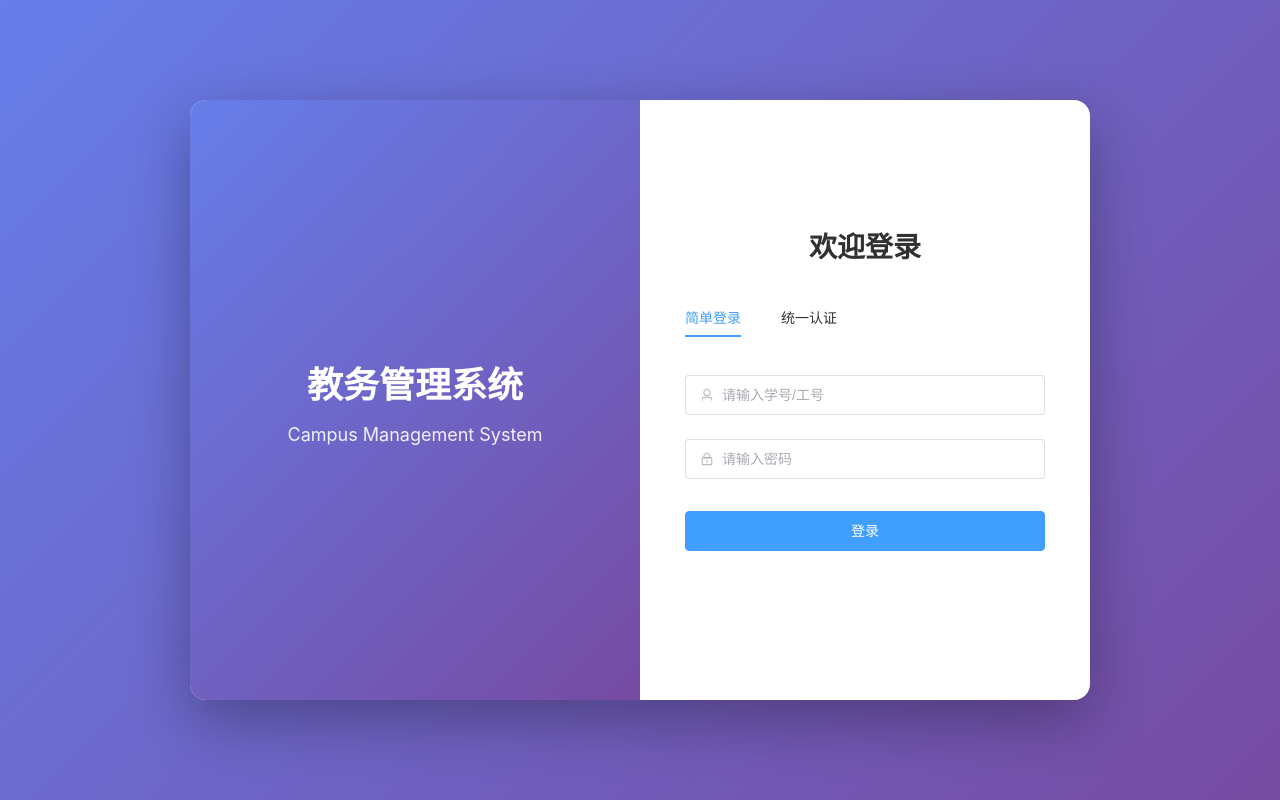
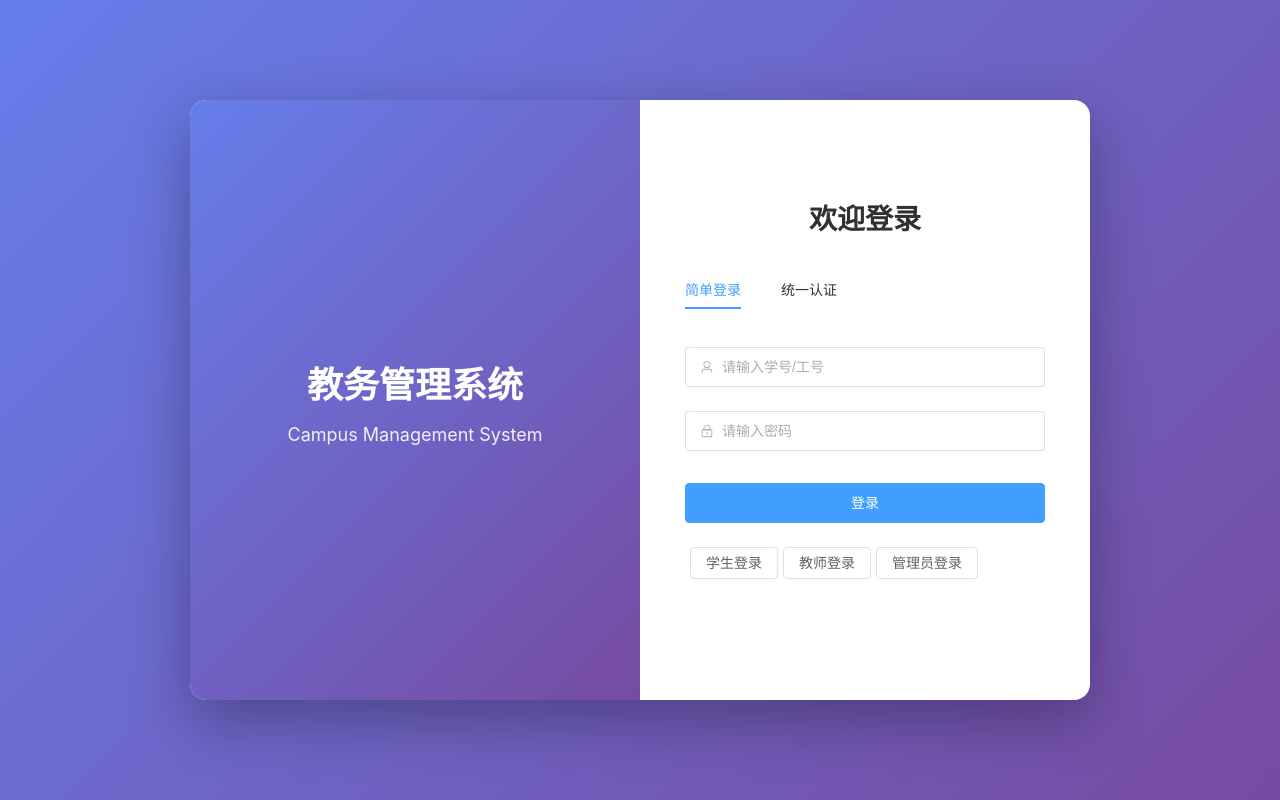
Before and after one commit to Hanserprpr/Campus_Management_System_Web, a Vue app: page /login in a window 1280 px wide. Built offline with nearby package versions, Linux system fonts and the light colour scheme; no server answers.

Commit message:
feat:快捷登录 fix:登录失效逻辑

```diff
--- a/src/stores/user.ts
+++ b/src/stores/user.ts
@@ -92,7 +92,8 @@ export const useUserStore = defineStore('user', () => {
   async function logout() {
     try {
       // 调用登出API
-      await logoutApi()
+      if(isLoggedIn)
+        await logoutApi()
     } catch (error) {
       console.error('登出API调用失败:', error)
     } finally {
--- a/src/types/components.d.ts
+++ b/src/types/components.d.ts
@@ -14,25 +14,21 @@ declare module 'vue' {
     ElCheckboxGroup: typeof import('element-plus/es')['ElCheckboxGroup']
     ElCol: typeof import('element-plus/es')['ElCol']
     ElContainer: typeof import('element-plus/es')['ElContainer']
-    ElDatePicker: typeof import('element-plus/es')['ElDatePicker']
     ElDescriptions: typeof import('element-plus/es')['ElDescriptions']
     ElDescriptionsItem: typeof import('element-plus/es')['ElDescriptionsItem']
     ElDialog: typeof import('element-plus/es')['ElDialog']
-    ElDivider: typeof import('element-plus/es')['ElDivider']
     ElEmpty: typeof import('element-plus/es')['ElEmpty']
     ElForm: typeof import('element-plus/es')['ElForm']
     ElFormItem: typeof import('element-plus/es')['ElFormItem']
     ElHeader: typeof import('element-plus/es')['ElHeader']
     ElIcon: typeof import('element-plus/es')['ElIcon']
     ElInput: typeof import('element-plus/es')['ElInput']
-    ElInputNumber: typeof import('element-plus/es')['ElInputNumber']
     ElMain: typeof import('element-plus/es')['ElMain']
     ElMenu: typeof import('element-plus/es')['ElMenu']
     ElMenuItem: typeof import('element-plus/es')['ElMenuItem']
     ElOption: typeof import('element-plus/es')['ElOption']
     ElPagination: typeof import('element-plus/es')['ElPagination']
     ElRadio: typeof import('element-plus/es')['ElRadio']
-    ElRadioButton: typeof import('element-plus/es')['ElRadioButton']
     ElRadioGroup: typeof import('element-plus/es')['ElRadioGroup']
     ElRow: typeof import('element-plus/es')['ElRow']
     ElSelect: typeof import('element-plus/es')['ElSelect']
--- a/src/utils/request.ts
+++ b/src/utils/request.ts
@@ -60,13 +60,11 @@ service.interceptors.response.use(
 
       switch (status) {
         case 401:
+        case 403:
           ElMessage.error('登录已过期，请重新登录')
           const userStore = useUserStore()
           userStore.logout()
           router.push('/login')
-          break
-        case 403:
-          ElMessage.error('没有权限访问')
           break
         case 404:
           ElMessage.error('请求的资源不存在')
--- a/src/views/Login.vue
+++ b/src/views/Login.vue
@@ -63,6 +63,32 @@
                 {{ loading ? '登录中...' : '登录' }}
               </el-button>
             </el-form-item>
+
+            <el-form-item>
+              <el-row>
+                <el-button
+                  class="quick-login-buttons"
+                  :loading="loading"
+                  @click="quickLogin(1)"
+                >
+                  {{ loading? '登录中...' : '学生登录' }}
+                </el-button>
+                <el-button
+                  class="quick-login-buttons"
+                  :loading="loading"
+                  @click="quickLogin(2)"
+                >
+                  {{ loading? '登录中...' : '教师登录' }}
+                </el-button>
+                <el-button
+                  class="quick-login-buttons"
+                  :loading="loading"
+                  @click="quickLogin(3)"
+                >
+                  {{ loading? '登录中...' : '管理员登录' }}
+                </el-button>
+              </el-row>
+            </el-form-item>
           </el-form>
         </div>
       </div>
@@ -73,7 +99,7 @@
 <script setup lang="ts">
 import { ref, reactive } from 'vue'
 import { useRouter } from 'vue-router'
-import { ElMessage, FormInstance, FormRules } from 'element-plus'
+import { ElMessage, FormInstance, FormRules, ElRow } from 'element-plus'
 import { User, Lock } from '@element-plus/icons-vue'
 import { useUserStore } from '@/stores/user'
 import { useAppStore } from '@/stores/app'
@@ -147,6 +173,22 @@ const handleLogin = async () => {
       }
     }
   })
+}
+
+const quickLogin = (type : number)=>{
+  let username: string;
+  let password: string = "123456";
+  loginType.value = 'simple';
+  if( type == 1){
+    username = "202400000001"
+  }else if(type == 2){
+    username = "190100000000"
+  }else{
+    username = "1"
+  }
+  loginForm.stuId = username;
+  loginForm.password = password;
+  handleLogin();
 }
 </script>
 
@@ -234,4 +276,8 @@ const handleLogin = async () => {
   width: 100%;
   margin-top: 8px;
 }
+
+.quick-login-buttons{
+  margin-left: 5px;
+}
 </style>
--- a/src/views/student/CourseSelection.vue
+++ b/src/views/student/CourseSelection.vue
@@ -131,8 +131,8 @@
 
 <script setup lang="ts">
 import { ref, reactive, onMounted } from 'vue'
-import { ElMessage, ElMessageBox } from 'element-plus'
-import { searchCourses, getUnselectedCourses, selectCourse, dropCourse, getCourseResults } from '@/api/course'
+import { ElMessage, ElMessageBox, TabPaneName } from 'element-plus'
+import { searchCourses, getUnselectedCourses, getCourseResults, selectCourse, dropCourse } from '@/api/course'
 import type { Course } from '@/types'
 
 const activeTab = ref('unselected')
@@ -207,7 +207,7 @@ const loadSelectedCourses = async () => {
   }
 }
 
-const handleTabChange = (tab: string) => {
+const handleTabChange = (tab: TabPaneName) => {
   if (tab === 'unselected') {
     loadUnselectedCourses()
   } else {
```
